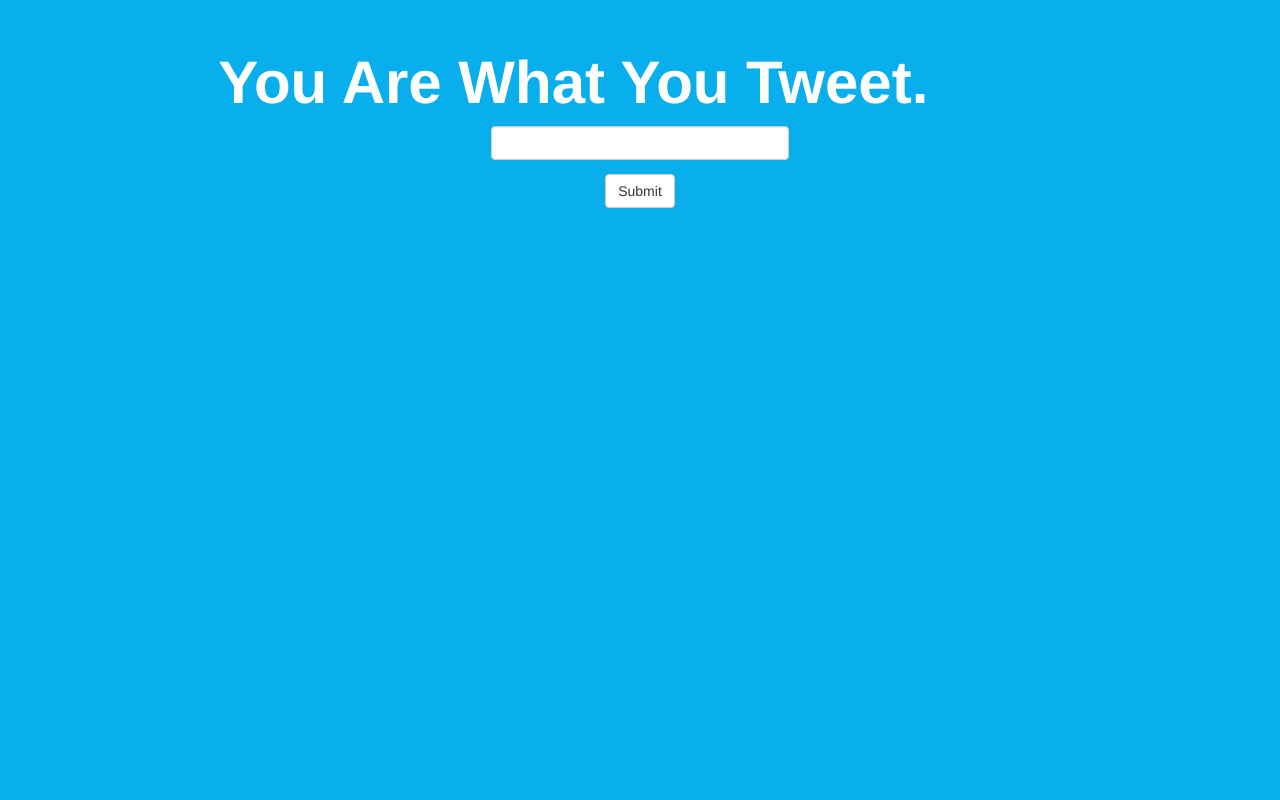
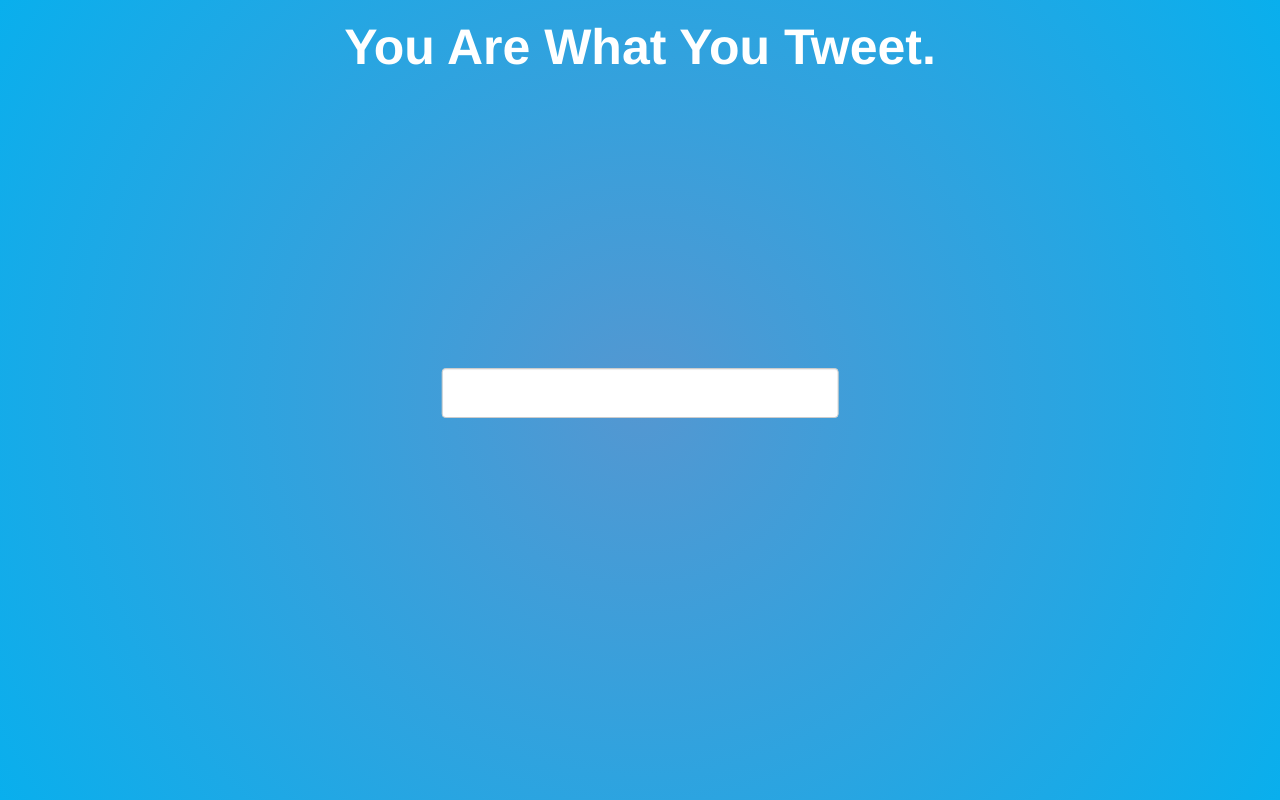
Before and after one commit to Shoshin23/FTT, a Flask app: page / in a window 1280 px wide. Run offline with Flask 2, Linux system fonts and the light colour scheme; some libraries are stand-ins or nearby versions.

Commit message:
Fix basic CSS layout based on new design.

```diff
--- a/templates/index.html
+++ b/templates/index.html
@@ -9,22 +9,22 @@
 
 
 		<link rel="stylesheet" type="text/css" href= {{ url_for('static',filename='style.css') }}>
+<meta name="viewport" content="width=device-width, initial-scale=1.0">
 
 
 		<title> Face Thy Tweet </title>
 		</head>
 <body>
-	<div class="containter-fluid">
+	<div class="containter">
 
-	<div class="row" id="top-buffer">
-	    <div class="center-block col-md-8" style="float: none;">
-		<h1 style="color:white; font-weight:900; font-size: 60px;"> You Are What You Tweet.</h1>
+	<div class="row row-centered">
+	    <div class="col-md-12">
+		<h1> You Are What You Tweet.</h1>
 		</div>
-		<div class="center-block col-md-3" style="float:none;">
+		<div id = "top-buffer" class="center-block col-md-4" style="float:none;">
 		<form action="/result" method="POST">
-    <input type="text" name="twitter-handle" class="form-control" id="twitter">
+    <input type="text" name="twitter-handle" class="form-control input-field" id="twitter">
   </div>
-    <button type="submit" class="center-block btn btn-default">Submit</button>
 
 		</div>
 		</div>
--- a/templates/style.css
+++ b/templates/style.css
@@ -1,5 +1,21 @@
 body {
-	background-color: #09AFED;
+	background:radial-gradient(circle, #5497D1,#09AFED);
+
+}
+
+@media (max-width: 320px) {
+	h1{
+	color:white; font-weight:400; font-size: 30px;
+}
+body {
+        background-color: green;
+    }
+}
+* {
+    box-sizing: border-box;
+}
+h1{
+	color:white; font-weight:900; font-size: 50px;
 }
 
 #title-block {
@@ -17,10 +33,32 @@ body {
 }
 
 #top-buffer {
-	margin-top: 30px;
+	margin: 0;
+    position: absolute;
+    top: 50%;
+    left: 50%;
+    transform: translate(-50%, -50%);
+
 }
 
+.input-field{
+
+height:50px
+
+}
 
 .element {
   .center-block();
 }
+
+.row-centered {
+    text-align:center;
+}
+.col-centered {
+    display:inline-block;
+    float:none;
+    /* reset the text-align */
+    text-align:left;
+    /* inline-block space fix */
+    margin-right:-4px;
+}
```
